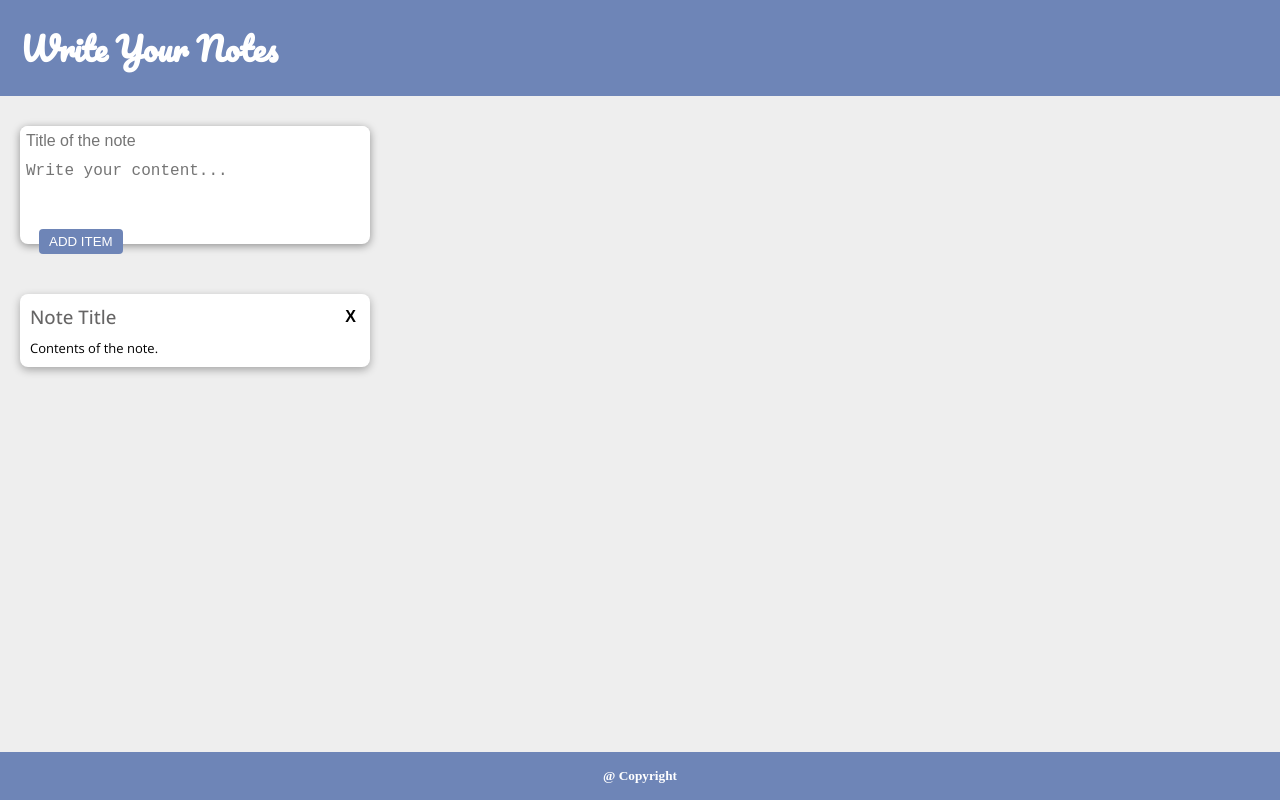
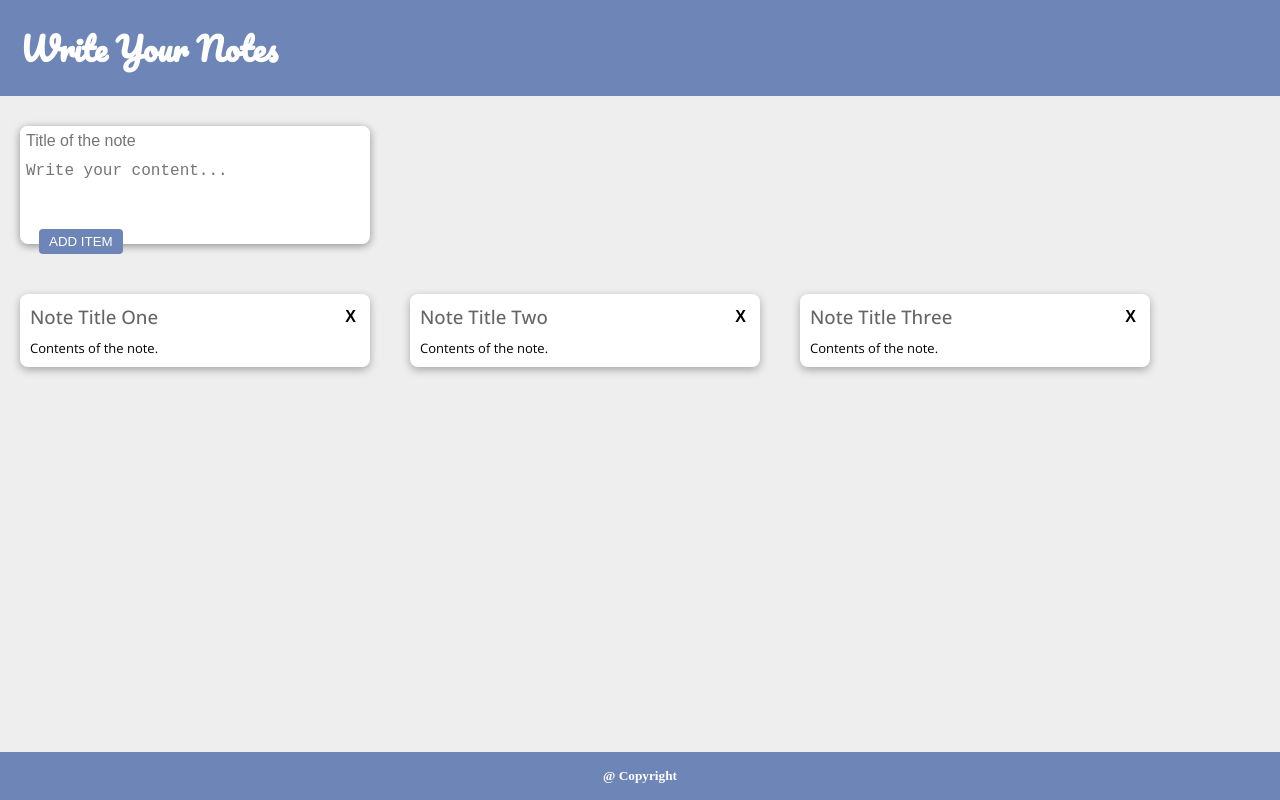
Before and after one commit to iSugam/iSugam-write-notes-react, a React (Create React App) app: page / in a window 1280 px wide. Built offline with nearby package versions, Linux system fonts and the light colour scheme.

Commit message:
Adding Default Notes.

```diff
--- a/src/App.js
+++ b/src/App.js
@@ -8,7 +8,15 @@ import CreateArea from "./components/CreateArea";
 function App() {
   const [noteItems, setNoteItems] = useState([
     {
-      title: "Note Title",
+      title: "Note Title One",
+      content: "Contents of the note."
+    },
+    {
+      title: "Note Title Two",
+      content: "Contents of the note."
+    },
+    {
+      title: "Note Title Three",
       content: "Contents of the note."
     }
   ]);
```
